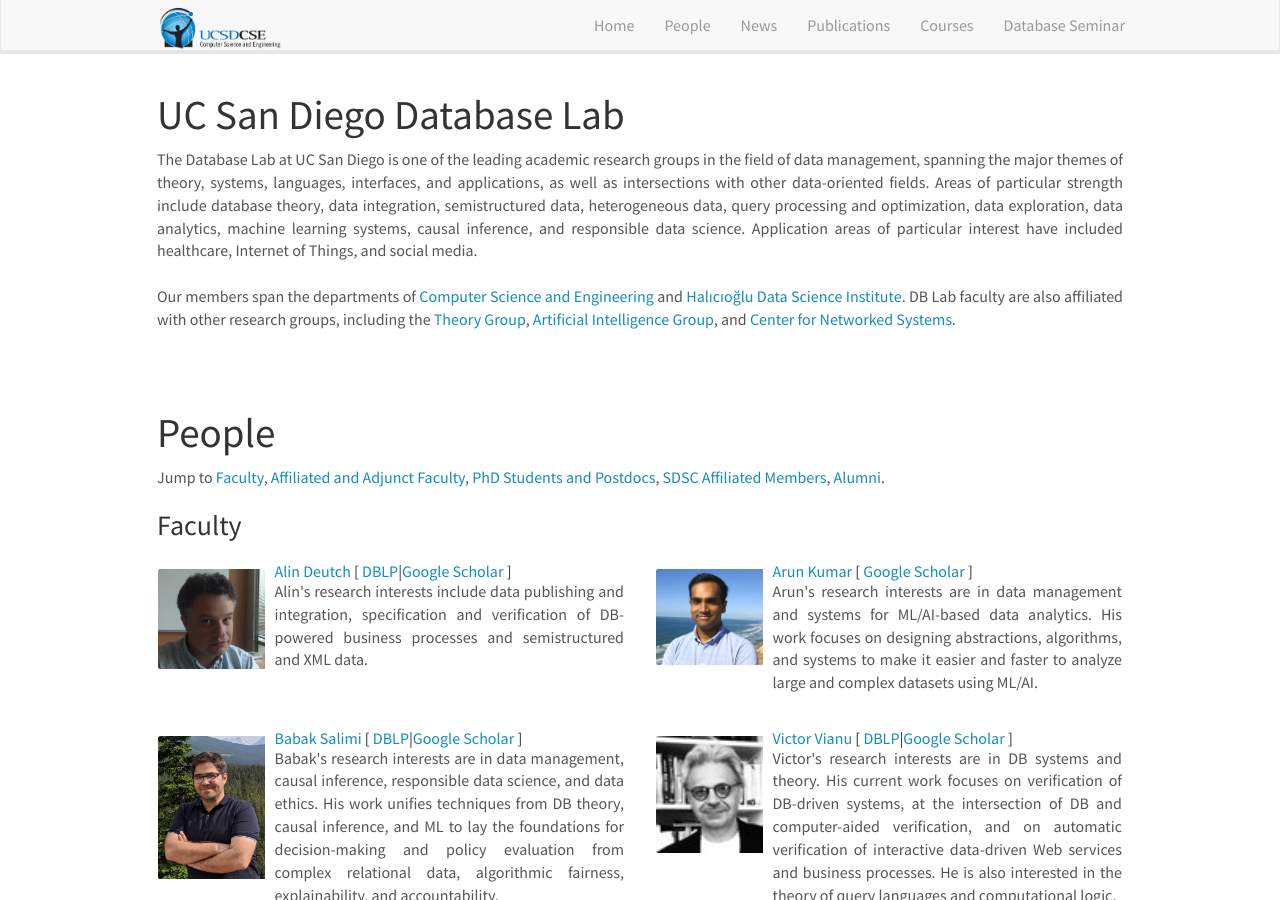
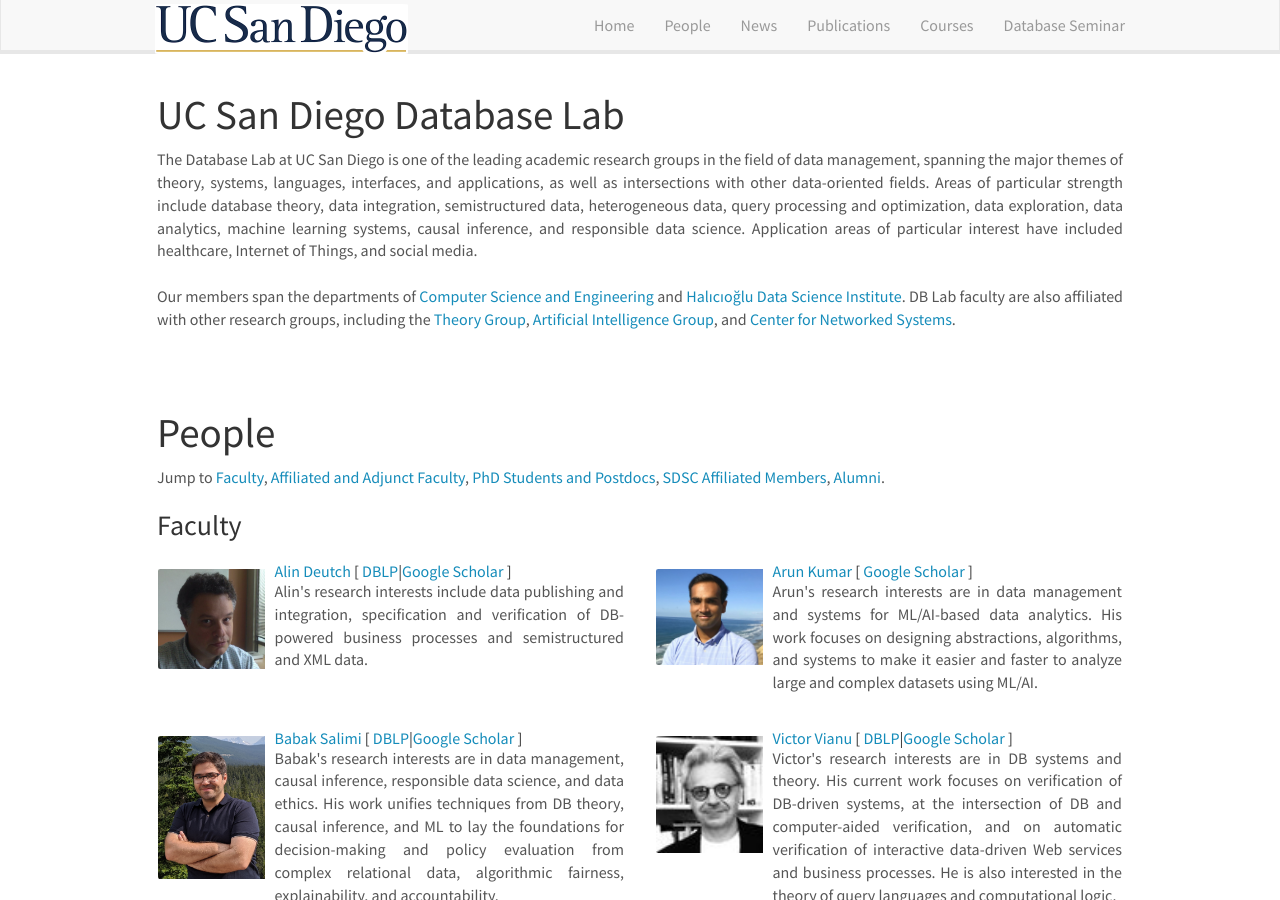
Before and after one commit to dbucsd/dbucsd.github.io, a Jekyll site: the page built from index.md, in a window 1280 px wide and 900 px high. Built offline with Jekyll 4.4.1, drawn with Linux system fonts in a browser that asks for light colours; nearby versions of some CDN libraries.

Commit message:
Update header.html

```diff
--- a/_includes/header.html
+++ b/_includes/header.html
@@ -10,7 +10,7 @@
 
     <!--<a class="navbar-brand" href="{{ site.url }}{{ site.baseurl }}/">UC San Diego Database Lab</a>-->
 	<a class="navbar-brand" href="{{ site.url }}{{ site.baseurl }}/">
-		<img height="50" src="{{ site.url }}{{ site.baseurl }}/images/CSELogo_RGBh.gif" style="margin-top: -10px">
+		<img height="50" src="{{ site.url }}{{ site.baseurl }}/images/ucsd.png" style="margin-top: -10px">
 	</a>
 	</div>
 	<div class="collapse navbar-collapse" id="navbar-collapse-1">
```
